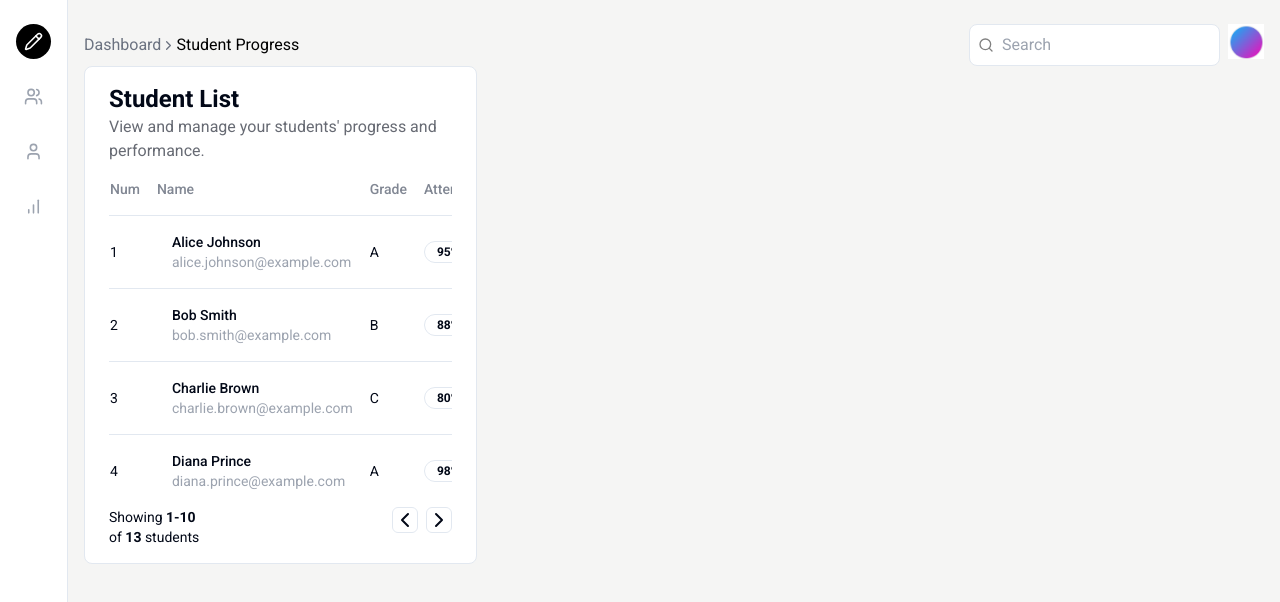
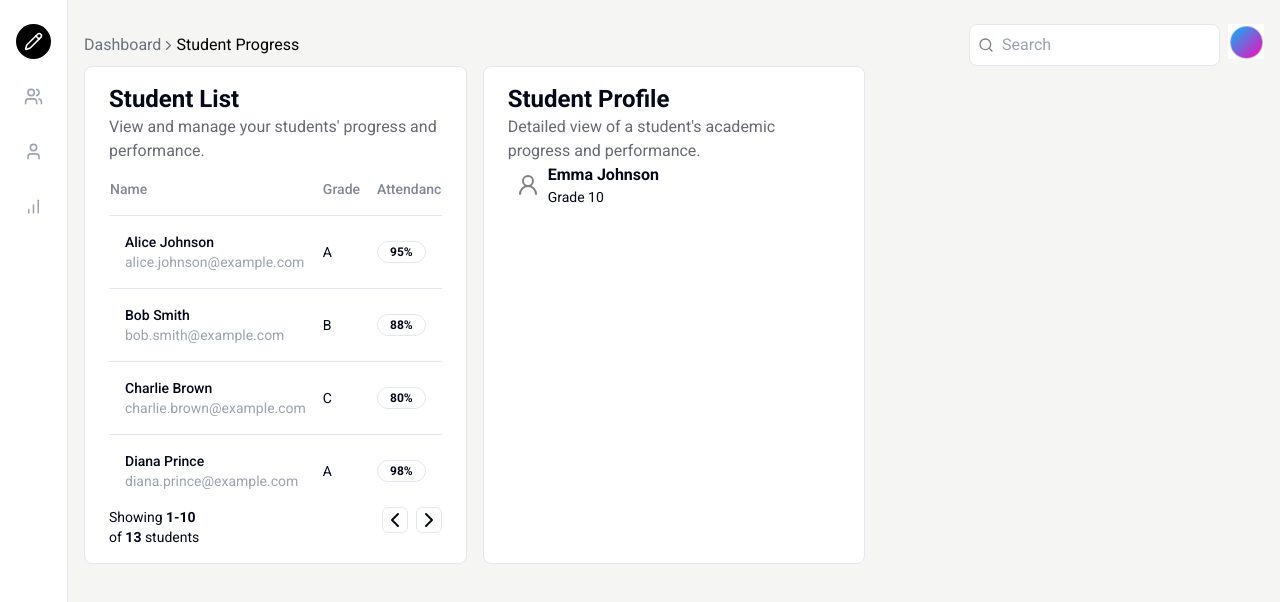
Before and after one commit to Mbungai-Francesco/atlas-project, a React (Vite) app in the folder client/: page / in a window 1280 px wide. Shown: the top 602 px of the page. Built offline with nearby package versions, Linux system fonts and the light colour scheme.

Commit message:
working on stud profile

```diff
--- a/client/src/components/studProgress/studList.tsx
+++ b/client/src/components/studProgress/studList.tsx
@@ -147,7 +147,7 @@ function StudList() {
 			<div className="w-full overflow-x-scroll">
 				<table className="">
 					<tr className=" text-left font-light text-gray-500 opacity-85 text-sm hover:bg-gray-100">
-						<th className="font-medium pr-4 py-4">Num</th>
+						{/* <th className="font-medium pr-4 py-4">Num</th> */}
 						<th className="font-medium pr-4 py-4">Name</th>
 						<th className="font-medium pr-4 py-4">Grade</th>
 						<th className="font-medium pr-4 py-4">Attendance</th>
--- a/client/src/components/studProgress/studListItem.tsx
+++ b/client/src/components/studProgress/studListItem.tsx
@@ -12,9 +12,9 @@ function StudListItem(stud: StudListItemProps) {
 
 	return (
 		<>
-			<td>
+			{/* <td>
 				<p>{stud.number}</p>
-			</td>
+			</td> */}
 			<td className="p-4">
 				<p className="font-medium">{stud.name}</p>
 				<p className="text-gray-400">{stud.email}</p>
--- /dev/null
+++ b/client/src/components/studProgress/studProfile.tsx
@@ -0,0 +1,20 @@
+import { UserRound } from "lucide-react";
+
+function StudProfile() {
+	return (
+		<>
+			<div className="flex items-center">
+				{/* <img src="" alt="" /> */}
+				<div className="p-2">
+					<UserRound color="gray"></UserRound>
+				</div>
+				<div>
+					<p className="font-semibold">Emma Johnson</p>
+					<p className="text-sm">Grade 10</p>
+				</div>
+			</div>
+		</>
+	);
+}
+
+export default StudProfile;
--- a/client/src/pages/students.tsx
+++ b/client/src/pages/students.tsx
@@ -1,5 +1,6 @@
 import Description from "@/components/shared/description";
 import StudList from "@/components/studProgress/studList";
+import StudProfile from "@/components/studProgress/studProfile";
 import Card from "@/components/ui/card";
 
 interface StudentProps {
@@ -11,7 +12,7 @@ const Student = ({ sub }: StudentProps) => {
 
 	return (
 		<>
-			<div className="grid grid-cols-3">
+			<div className="grid grid-cols-3 gap-x-4">
 				<Card>
 					<Description
 						title="Student List"
@@ -19,6 +20,13 @@ const Student = ({ sub }: StudentProps) => {
 					></Description>
           <StudList></StudList>
 				</Card>
+				<Card>
+					<Description
+						title="Student Profile"
+						description="Detailed view of a student's academic progress and performance."
+					></Description>
+					<StudProfile></StudProfile>
+				</Card>
 			</div>
 		</>
 	);
```
